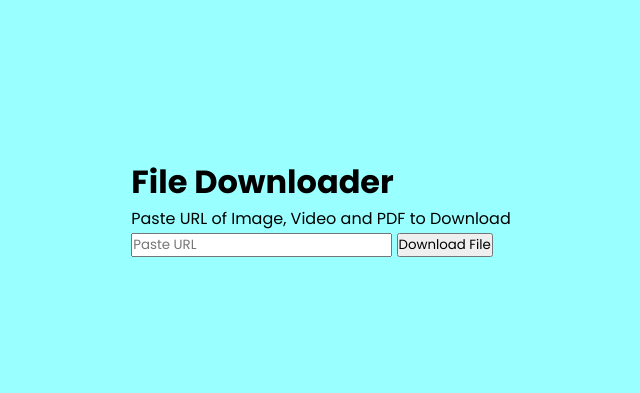
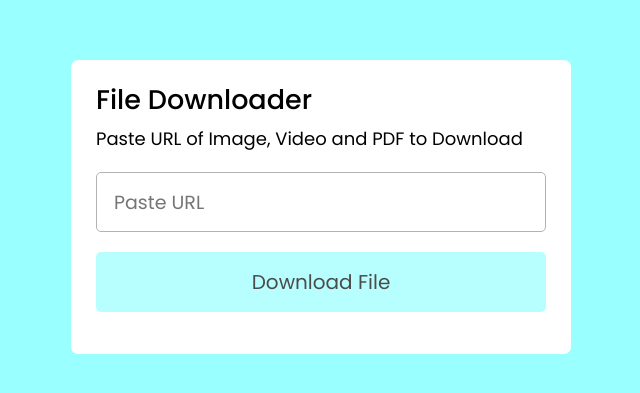
Before and after one commit to Nitin1692/File-Downloader, a plain HTML site: page index.html in a window 1280 px wide. Shown: the part 193-586 px from the top of the page, without its empty margins (319-959 px from the left). Drawn offline with Linux system fonts and the light colour scheme.

Commit message:
Made minor change in html file and designed the page

```diff
--- a/index.html
+++ b/index.html
@@ -14,7 +14,7 @@
             <p>Paste URL of Image, Video and PDF to Download</p>
         </header>
         <form action="#">
-            <input type="url" placeholder="Paste URL">
+            <input type="url" placeholder="Paste URL" required>
             <button>Download File</button>
         </form>
     </div>
--- a/style.css
+++ b/style.css
@@ -13,3 +13,54 @@ body{
     min-height: 100vh;
     background: #99FFFF;
 }
+
+.wrapper{
+    width: 500px;
+    background: #fff;
+    border-radius: 7px;
+    padding: 20px 25px 15px;
+}
+
+header h1{
+    font-size: 27px;
+    font-weight: 500;
+}
+
+header p{
+    font-size: 18px;
+    margin-top: 5px;
+}
+
+form{
+    margin: 20px 0 27px;
+}
+
+form input{
+    width: 100%;
+    height: 60px;
+    outline: none;
+    border: 1px solid #b3b2b2;
+    border-radius: 5px;
+    font-size: 19px;
+    padding: 0 17px;
+}
+
+form button{
+    width: 100%;
+    border: none;
+    background: #99FFFF;
+    color: black;
+    outline: none;
+    padding: 15px 0;
+    margin-top: 20px;
+    border-radius: 5px;
+    cursor: pointer;
+    font-size: 20px;
+    opacity: 0.7;
+    pointer-events: none;
+}
+
+form input:valid ~ button{
+    opacity: 1;
+    pointer-events: auto;
+}
```
